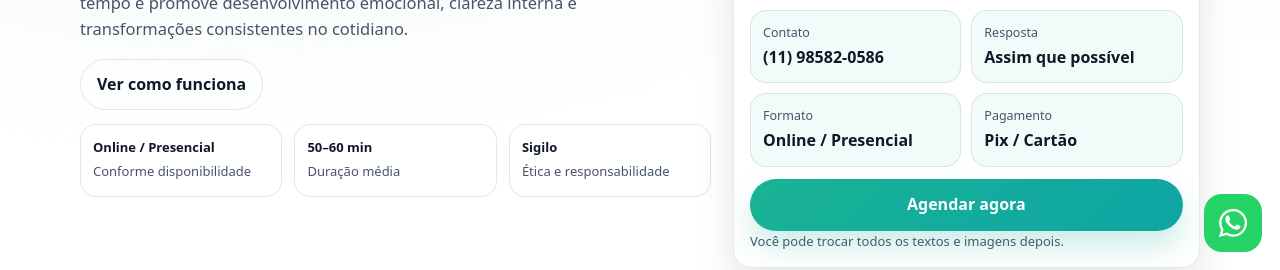
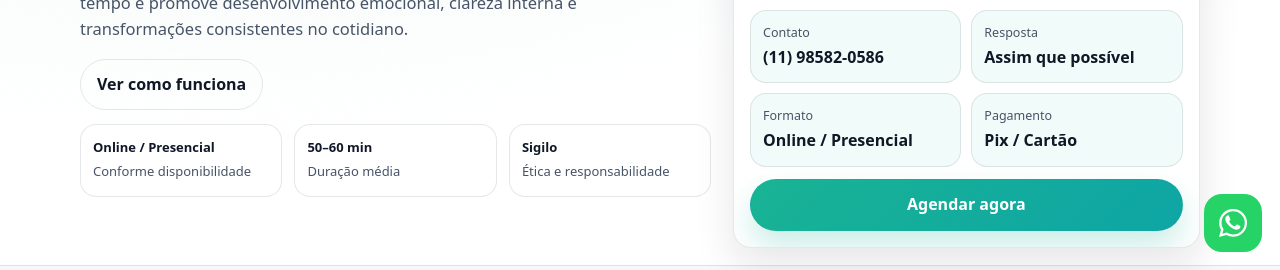
Before and after one commit to wallacelima244/site.iracema, a plain HTML site: page index.html in a window 1280 px wide. Shown: the part 530-800 px from the top of the page. Drawn offline with Linux system fonts and the light colour scheme.

Commit message:
Add files via upload

```diff
--- a/index.html
+++ b/index.html
@@ -139,7 +139,7 @@
             Agendar agora
           </a>
 
-          <p class="tiny muted">Você pode trocar todos os textos e imagens depois.</p>
+          <p class="tiny muted"></p>
         </div>
       </aside>
     </div>
```
